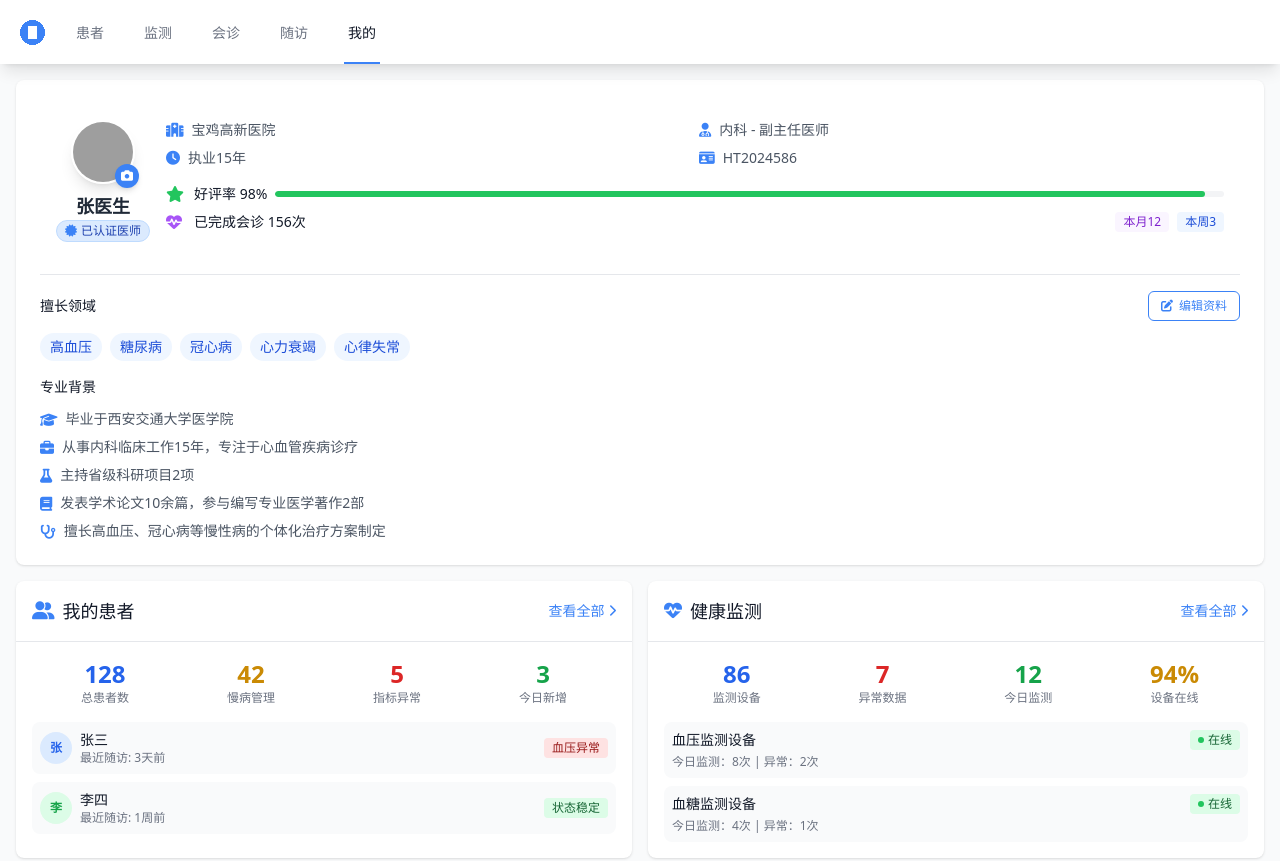
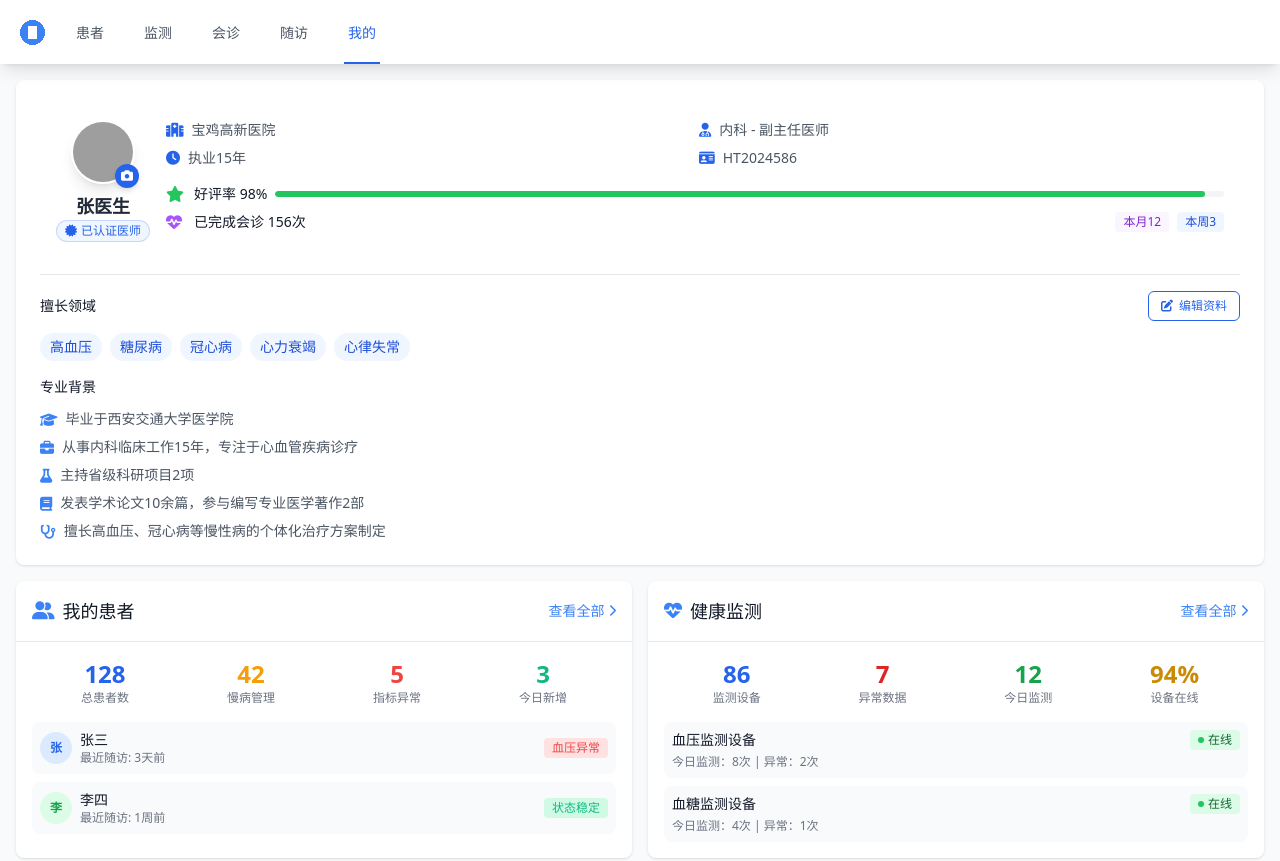
Before and after one commit to KevinWenDesigner/base-doctor, a plain HTML site: page pages/profile.html in a window 1280 px wide. Shown: the top 861 px of the page. Drawn offline with nearby package versions, Linux system fonts and the light colour scheme; grey boxes are pictures that could not be loaded.

Commit message:
profile update

```diff
--- a/pages/profile.html
+++ b/pages/profile.html
@@ -17,19 +17,19 @@
                         <img class="h-8 w-8" src="../assets/images/logo.png" alt="汉唐医生基层版">
                     </div>
                     <div class="hidden sm:ml-6 sm:flex sm:space-x-8">
-                        <a href="patients.html" class="border-transparent text-gray-500 hover:border-gray-300 hover:text-gray-700 inline-flex items-center px-1 pt-1 border-b-2 text-sm font-medium">
+                        <a href="patients.html" class="border-transparent text-gray-600 hover:border-gray-300 hover:text-gray-900 inline-flex items-center px-1 pt-1 border-b-2 text-sm font-medium">
                             患者
                         </a>
-                        <a href="monitoring.html" class="border-transparent text-gray-500 hover:border-gray-300 hover:text-gray-700 inline-flex items-center px-1 pt-1 border-b-2 text-sm font-medium">
+                        <a href="monitoring.html" class="border-transparent text-gray-600 hover:border-gray-300 hover:text-gray-900 inline-flex items-center px-1 pt-1 border-b-2 text-sm font-medium">
                             监测
                         </a>
-                        <a href="consultation.html" class="border-transparent text-gray-500 hover:border-gray-300 hover:text-gray-700 inline-flex items-center px-1 pt-1 border-b-2 text-sm font-medium">
+                        <a href="consultation.html" class="border-transparent text-gray-600 hover:border-gray-300 hover:text-gray-900 inline-flex items-center px-1 pt-1 border-b-2 text-sm font-medium">
                             会诊
                         </a>
-                        <a href="schedule.html" class="border-transparent text-gray-500 hover:border-gray-300 hover:text-gray-700 inline-flex items-center px-1 pt-1 border-b-2 text-sm font-medium">
+                        <a href="schedule.html" class="border-transparent text-gray-600 hover:border-gray-300 hover:text-gray-900 inline-flex items-center px-1 pt-1 border-b-2 text-sm font-medium">
                             随访
                         </a>
-                        <a href="profile.html" class="border-blue-500 text-gray-900 inline-flex items-center px-1 pt-1 border-b-2 text-sm font-medium">
+                        <a href="profile.html" class="border-[#2563EB] text-[#2563EB] inline-flex items-center px-1 pt-1 border-b-2 text-sm font-medium">
                             我的
                         </a>
                     </div>
@@ -50,13 +50,13 @@
                         <div class="flex flex-col items-center">
                             <div class="relative">
                                 <img src="https://i.pravatar.cc/120?img=58" class="w-16 h-16 rounded-full object-cover border-2 border-white shadow-lg">
-                                <button class="absolute -bottom-1 -right-1 bg-blue-500 text-white rounded-full w-6 h-6 flex items-center justify-center shadow-md hover:bg-blue-600">
+                                <button class="absolute -bottom-1 -right-1 bg-[#2563EB] text-white rounded-full w-6 h-6 flex items-center justify-center shadow-md hover:bg-[#3B82F6]">
                                     <i class="fas fa-camera text-xs"></i>
                                 </button>
                             </div>
                             <h1 class="text-lg font-bold text-gray-800 mt-2">张医生</h1>
-                            <span class="inline-flex items-center px-2 py-0.5 rounded-full text-xs font-medium bg-blue-100 text-blue-800 border border-blue-200">
-                                <i class="fas fa-certificate mr-1 text-blue-500"></i>
+                            <span class="inline-flex items-center px-2 py-0.5 rounded-full text-xs font-medium bg-[#EFF6FF] text-[#2563EB] border border-[#2563EB]/20">
+                                <i class="fas fa-certificate mr-1 text-[#2563EB]"></i>
                                 已认证医师
                             </span>
                         </div>
@@ -65,19 +65,19 @@
                         <div class="flex-1">
                             <div class="grid grid-cols-2 gap-2">
                                 <div class="flex items-center space-x-2 text-sm">
-                                    <i class="fas fa-hospital text-blue-500"></i>
+                                    <i class="fas fa-hospital text-[#2563EB]"></i>
                                     <span class="text-gray-600">宝鸡高新医院</span>
                                 </div>
                                 <div class="flex items-center space-x-2 text-sm">
-                                    <i class="fas fa-user-md text-blue-500"></i>
+                                    <i class="fas fa-user-md text-[#2563EB]"></i>
                                     <span class="text-gray-600">内科 - 副主任医师</span>
                                 </div>
                                 <div class="flex items-center space-x-2 text-sm">
-                                    <i class="fas fa-clock text-blue-500"></i>
+                                    <i class="fas fa-clock text-[#2563EB]"></i>
                                     <span class="text-gray-600">执业15年</span>
                                 </div>
                                 <div class="flex items-center space-x-2 text-sm">
-                                    <i class="fas fa-id-card text-blue-500"></i>
+                                    <i class="fas fa-id-card text-[#2563EB]"></i>
                                     <span class="text-gray-600">HT2024586</span>
                                 </div>
                             </div>
@@ -114,7 +114,7 @@
                 <div class="mt-4 pt-4 border-t border-gray-200">
                     <div class="flex items-center justify-between mb-3">
                         <h3 class="text-sm font-medium text-gray-900">擅长领域</h3>
-                        <button id="edit-profile-btn" class="inline-flex items-center px-3 py-1.5 border border-blue-500 text-blue-500 rounded-md text-xs font-medium hover:bg-blue-50 hover:text-blue-600 transition-colors duration-200">
+                        <button id="edit-profile-btn" class="inline-flex items-center px-3 py-1.5 border border-[#2563EB] text-[#2563EB] rounded-md text-xs font-medium hover:bg-[#EFF6FF] hover:text-[#3B82F6] transition-colors duration-200">
                             <i class="fas fa-edit mr-1.5"></i>
                             编辑资料
                         </button>
@@ -250,7 +250,7 @@
                             <button type="button" id="cancel-edit-btn" class="px-4 py-2 border border-gray-300 rounded-md text-sm font-medium text-gray-700 bg-white hover:bg-gray-50">
                                 取消
                             </button>
-                            <button type="submit" class="px-4 py-2 border border-transparent rounded-md shadow-sm text-sm font-medium text-white bg-blue-600 hover:bg-blue-700">
+                            <button type="submit" class="px-4 py-2 border border-transparent rounded-md shadow-sm text-sm font-medium text-white bg-[#2563EB] hover:bg-[#3B82F6]">
                                 保存修改
                             </button>
                         </div>
@@ -276,19 +276,19 @@
                 <div class="p-4">
                     <div class="flex justify-around mb-4">
                         <div class="text-center">
-                            <div class="text-2xl font-bold text-blue-600">128</div>
+                            <div class="text-2xl font-bold text-[#2563EB]">128</div>
                             <div class="text-xs text-gray-500">总患者数</div>
                         </div>
                         <div class="text-center">
-                            <div class="text-2xl font-bold text-yellow-600">42</div>
+                            <div class="text-2xl font-bold text-[#F59E0B]">42</div>
                             <div class="text-xs text-gray-500">慢病管理</div>
                         </div>
                         <div class="text-center">
-                            <div class="text-2xl font-bold text-red-600">5</div>
+                            <div class="text-2xl font-bold text-[#EF4444]">5</div>
                             <div class="text-xs text-gray-500">指标异常</div>
                         </div>
                         <div class="text-center">
-                            <div class="text-2xl font-bold text-green-600">3</div>
+                            <div class="text-2xl font-bold text-[#10B981]">3</div>
                             <div class="text-xs text-gray-500">今日新增</div>
                         </div>
                     </div>
@@ -302,7 +302,7 @@
                                     <p class="text-xs text-gray-500">最近随访: 3天前</p>
                                 </div>
                             </div>
-                            <span class="inline-flex items-center px-2 py-0.5 rounded text-xs font-medium bg-red-100 text-red-800">
+                            <span class="inline-flex items-center px-2 py-0.5 rounded text-xs font-medium bg-[#FEE2E2] text-[#EF4444]">
                                 血压异常
                             </span>
                         </div>
@@ -314,7 +314,7 @@
                                     <p class="text-xs text-gray-500">最近随访: 1周前</p>
                                 </div>
                             </div>
-                            <span class="inline-flex items-center px-2 py-0.5 rounded text-xs font-medium bg-green-100 text-green-800">
+                            <span class="inline-flex items-center px-2 py-0.5 rounded text-xs font-medium bg-[#D1FAE5] text-[#10B981]">
                                 状态稳定
                             </span>
                         </div>
@@ -552,10 +552,10 @@
                             <p class="text-xs text-gray-500">版本信息与系统说明</p>
                         </div>
                     </a>
-                    <a href="login.html" class="p-3 rounded-lg hover:bg-red-50 flex items-center">
-                        <i class="fas fa-sign-out-alt text-red-500 text-xl mr-3"></i>
+                    <a href="login.html" class="p-3 rounded-lg hover:bg-[#FEE2E2] flex items-center">
+                        <i class="fas fa-sign-out-alt text-[#EF4444] text-xl mr-3"></i>
                         <div>
-                            <p class="text-sm font-medium text-red-600">退出登录</p>
+                            <p class="text-sm font-medium text-[#EF4444]">退出登录</p>
                             <p class="text-xs text-gray-500">安全退出当前账号</p>
                         </div>
                     </a>
```
